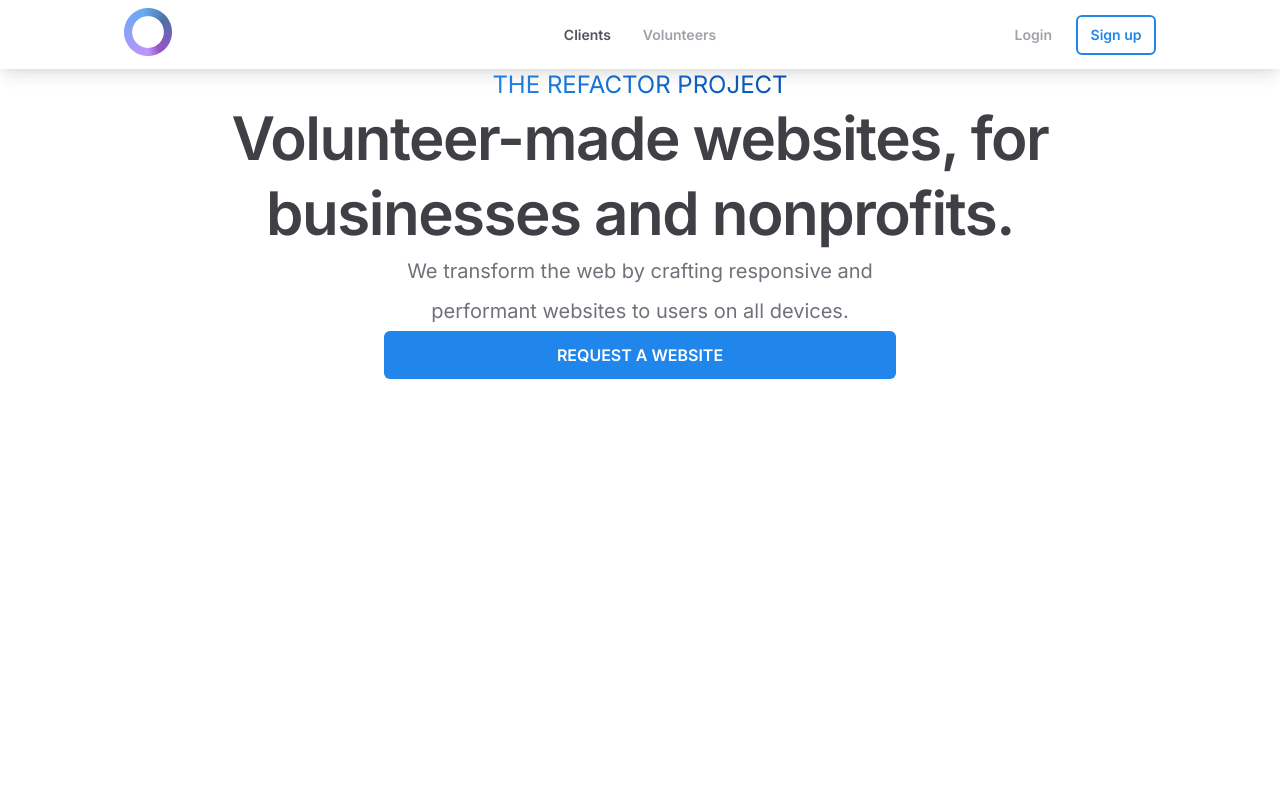
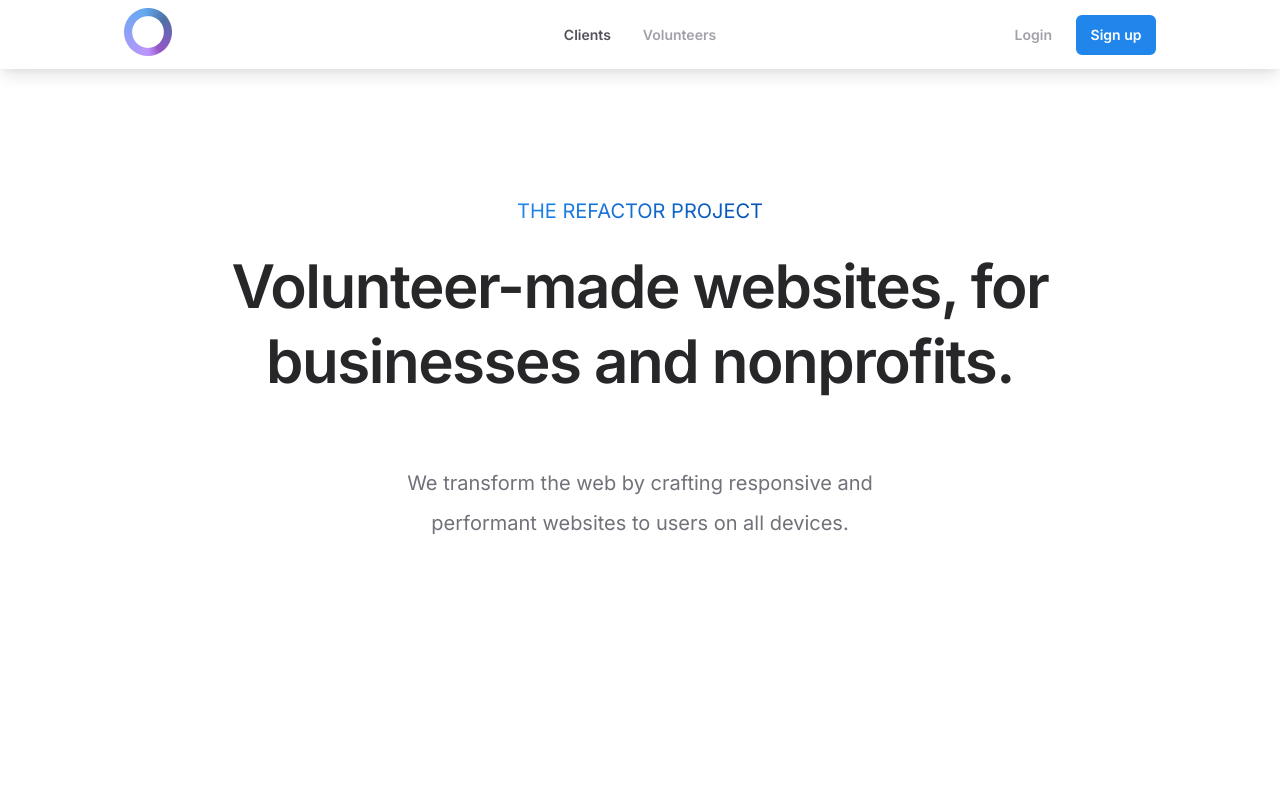
Before and after one commit to AnthonyKuang/the-refactor-project, a Next.js app: page / in a window 1280 px wide. Shown: the top 800 px of the page. Built offline with nearby package versions, Linux system fonts and the light colour scheme.

Commit message:
landing page

```diff
--- a/components/Navbar.js
+++ b/components/Navbar.js
@@ -48,7 +48,7 @@
             <a
               href='#LINK'
               role='button'
-              className='block text-center text-blue-400 border-2 border-blue-400 rounded-md w-20 py-2 transition duration-200 hover:bg-blue-400 hover:text-white'
+              className='block text-center bg-blue-400 text-white rounded-md border-blue-400 border-2 w-20 py-2 transition duration-200 hover:bg-white hover:text-blue-400'
             >
               Sign up
             </a>
--- a/pages/index.js
+++ b/pages/index.js
@@ -9,26 +9,24 @@
         <link rel='icon' href='/favicon.ico' />
       </Head>
 
-      <div className='container-homepage mx-auto px-6 h-screen'>
-        <section className='text-center'>
-          <span className='bg-gradient-to-r from-blue-400 to-blue-600 text-transparent bg-clip-text text-sm sm:text-base md:text-lg lg:text-xl xl:text-2xl uppercase'>
+      <section className='relative container-homepage mx-auto px-6 h-screen text-center'>
+        <p className='mt-32 inline-block bg-gradient-to-r text-transparent bg-clip-text from-blue-400 to-blue-600 uppercase text-sm sm:text-base md:text-lg lg:text-xl'>
           The Refactor Project
-          </span>
-          <h1 className='max-w-4xl mx-auto text-4xl md:text-5xl xl:text-6xl tracking-tight leading-normal md:leading-snug lg:leading-tight xl:leading-tight'>
+        </p>
+        <h1 className='mt-6 max-w-4xl mx-auto text-4xl md:text-5xl xl:text-6xl tracking-tight leading-normal md:leading-snug lg:leading-tight xl:leading-tight'>
           Volunteer-made websites, for businesses and nonprofits.
         </h1>
-          <p className='max-w-lg mx-auto text-base sm:text-lg md:text-xl leading-loose sm:leading-loose md:leading-loose'>
-            We transform the web by crafting responsive and performant websites
-            to users on all devices.
+        <p className='mt-16 max-w-lg mx-auto text-base sm:text-lg md:text-xl leading-loose sm:leading-loose md:leading-loose'>
+          We transform the web by crafting responsive and performant websites to
+          users on all devices.
         </p>
         <a
           href='#LINK'
-            className='block text-center uppercase font-semibold text-white bg-blue-400 max-w-lg mx-auto rounded-md py-3 transition duration-200 hover:bg-gray-700'
+          className='mt-72 block max-w-xs sm:max-w-sm md:max-w-md mx-auto bg-blue-400 text-white font-semibold uppercase rounded-md py-3 transition duration-200 hover:bg-gray-800'
         >
           Request a website
         </a>
       </section>
-      </div>
     </Layout>
   );
 }
--- a/styles/globals.css
+++ b/styles/globals.css
@@ -15,7 +15,7 @@
   h4,
   h5,
   h6 {
-    @apply text-gray-700 font-semibold;
+    @apply text-gray-800 font-semibold;
   }
 }
 
@@ -28,6 +28,6 @@
   }
 
   .blur {
-    backdrop-filter: saturate(180%) blur(25px);
+    backdrop-filter: saturate(180%) blur(30px);
   }
 }
```
Lines whose indentation alone changed are shown as unchanged.
